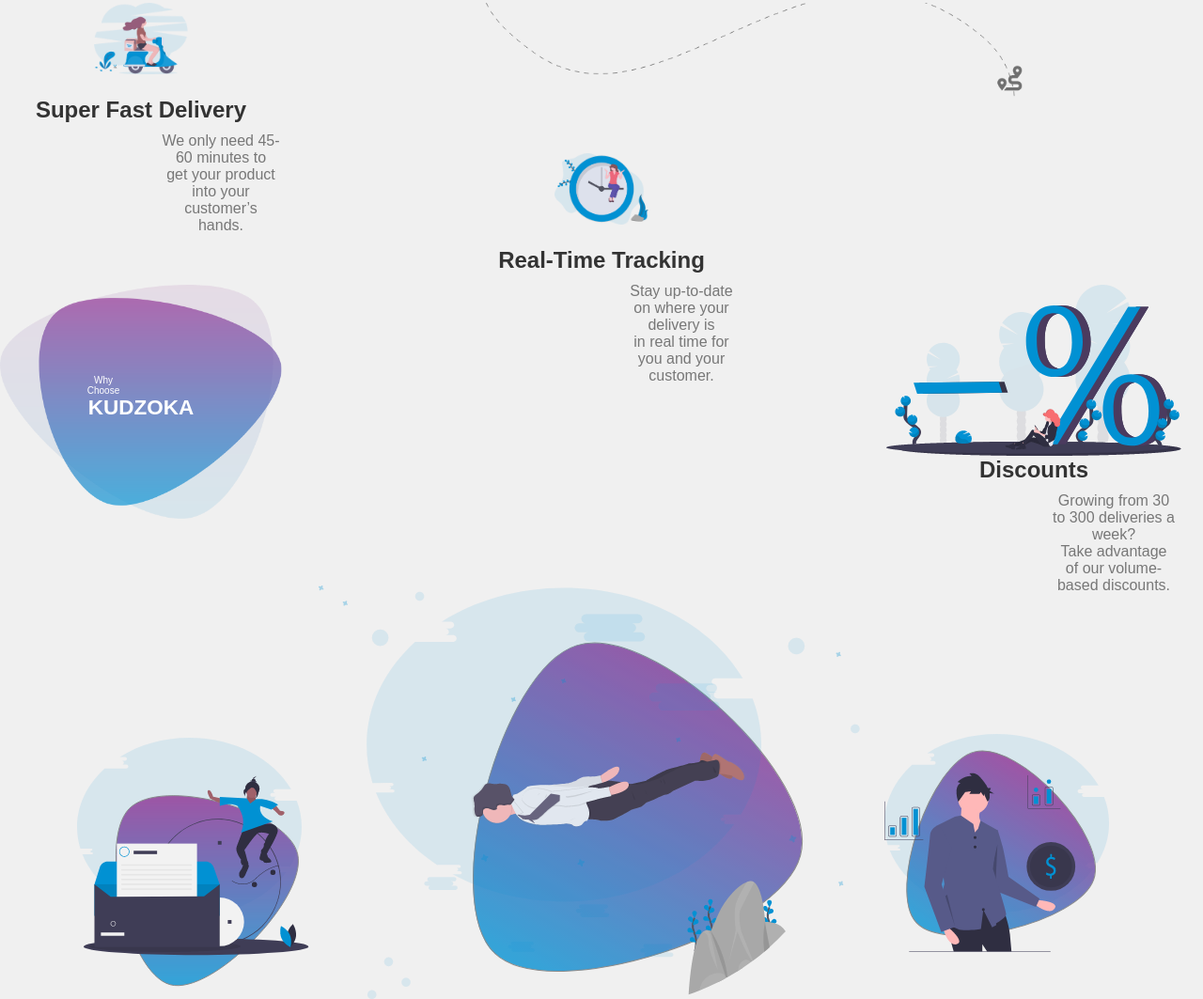
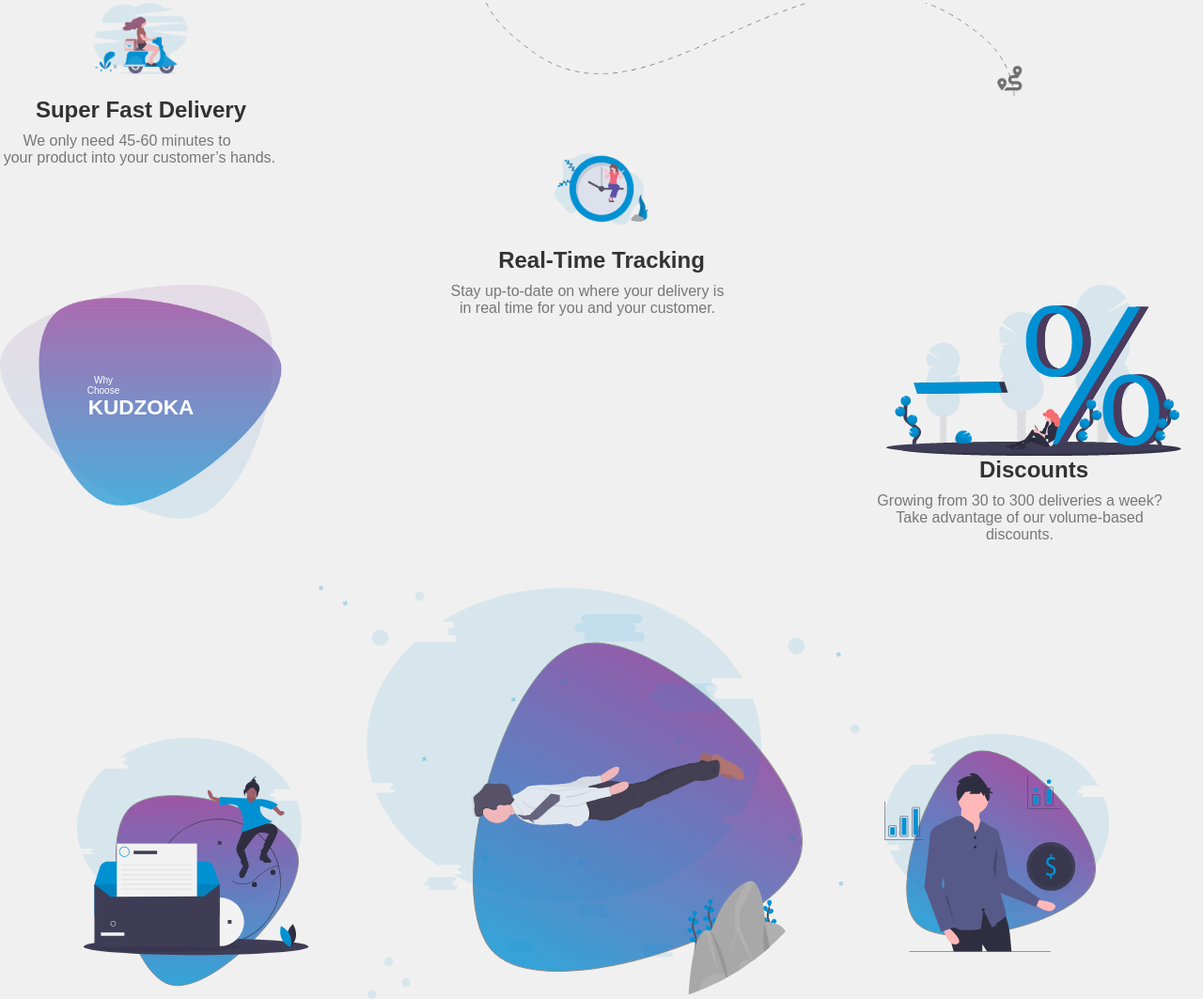
Before and after one commit to Israa-Atef150/KUDZOKA, a plain HTML site: page index.html in a window 1280 px wide. Shown: the part 944-2007 px from the top of the page at 94% size. Drawn offline with Linux system fonts and the light colour scheme.

Commit message:
new section

```diff
--- a/style.css
+++ b/style.css
@@ -175,11 +175,19 @@
 
 }
 
+.left-section p {
+    margin-left: -30px;
+
+}
+
 .center-section {
     top: 65%;
     left: 50%;
+    transform: translate(-50%, -50%);
+}
 
-    transform: translate(-50%, -50%);
+.center-section p {
+    margin-left: -30px;
 }
 
 .right-section {
@@ -188,19 +196,23 @@
     top: 300px;
 }
 
+.right-section p {
+    margin-left: -30px;
+}
+
 .left2-section {
     /* bottom: 0; */
     left: 0;
     margin-top: 200px;
 }
 
-.top1{
+.top1 {
     margin-top: 50px;
     position: relative;
     display: inline-block;
 }
 
-.bottom1{
+.bottom1 {
     position: absolute;
     top: 85%;
     left: 50%;
@@ -211,7 +223,7 @@
     padding: 10px;
 }
 
-.bottom1 p{
+.bottom1 p {
     margin-right: 250px;
     font-size: 10px;
 }
@@ -271,7 +283,7 @@
     padding: 0 20px;
 }
 
-.app{
+.app {
     display: flex;
 }
 
@@ -291,6 +303,7 @@
     color: #444;
     text-decoration: none;
     font-size: 14px;
+    margin-top: 100px;
 }
 
 .app-button img {
@@ -331,11 +344,15 @@
     text-decoration: underline;
 }
 
+
+
 .footer-right img {
     max-width: 50%;
     display: flex;
     height: auto;
     margin-left: 500px;
+    margin-top: 100px;
+    /* margin-bottom: 50px; */
 }
 
 
@@ -405,7 +422,9 @@
         font-size: 16px;
     }
 
-    .foreground-image, .middle-image, .clouds-image {
+    .foreground-image,
+    .middle-image,
+    .clouds-image {
         width: 100%;
         height: auto;
         top: 0;
@@ -453,7 +472,9 @@
         font-size: 16px;
     }
 
-    .foreground-image, .middle-image, .clouds-image {
+    .foreground-image,
+    .middle-image,
+    .clouds-image {
         width: 70%;
     }
 
```
